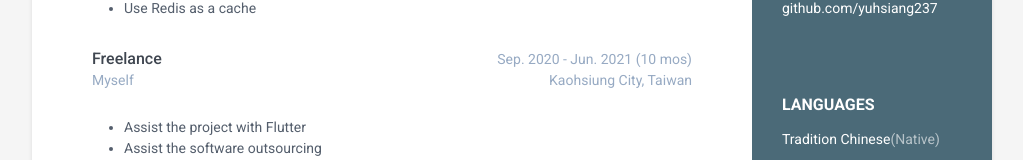
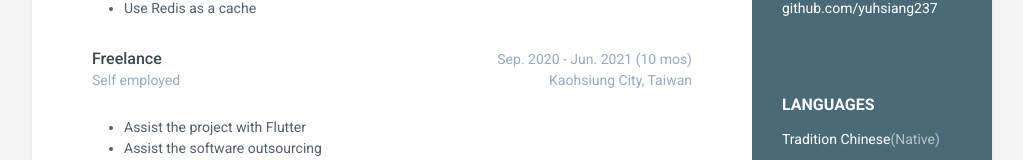
Before and after one commit to yuhsiang237/Resume, a Vue app: page / in a window 1280 px wide. Shown: the part 487-647 px from the top of the page, without its empty margins (128-1151 px from the left). Built offline with nearby package versions, Linux system fonts and the light colour scheme; some icons are missing.

Commit message:
Update content of resume/CV

```diff
--- a/src/components/resume/Content.vue
+++ b/src/components/resume/Content.vue
@@ -120,7 +120,7 @@ export default defineComponent({
       },
       {
         jobTitle: "Freelance",
-        company: "Myself",
+        company: "Self employed",
         location: "Kaohsiung City, Taiwan",
         workStart: "Sep. 2020",
         workEnd: "Jun. 2021 (10 mos)",
```
